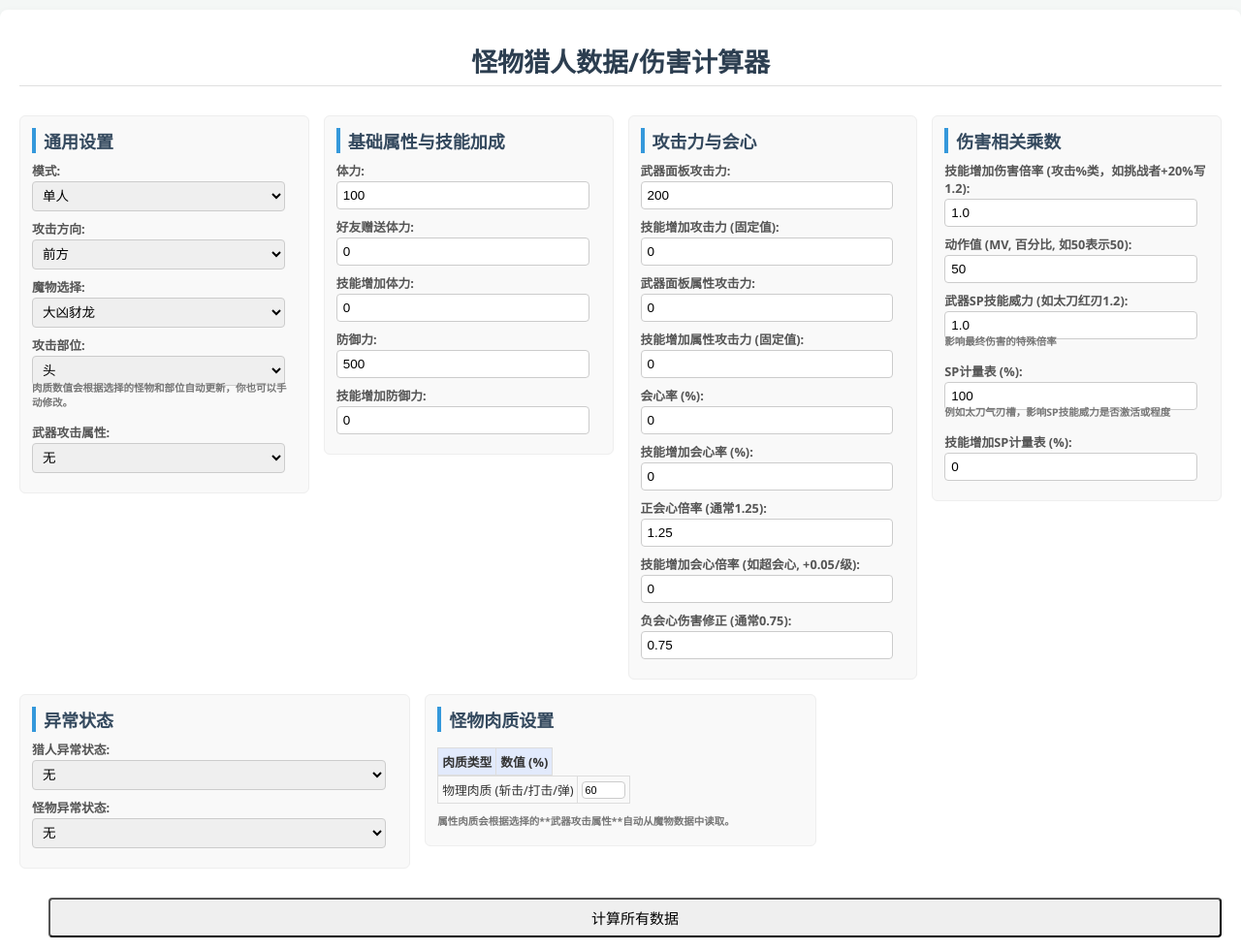
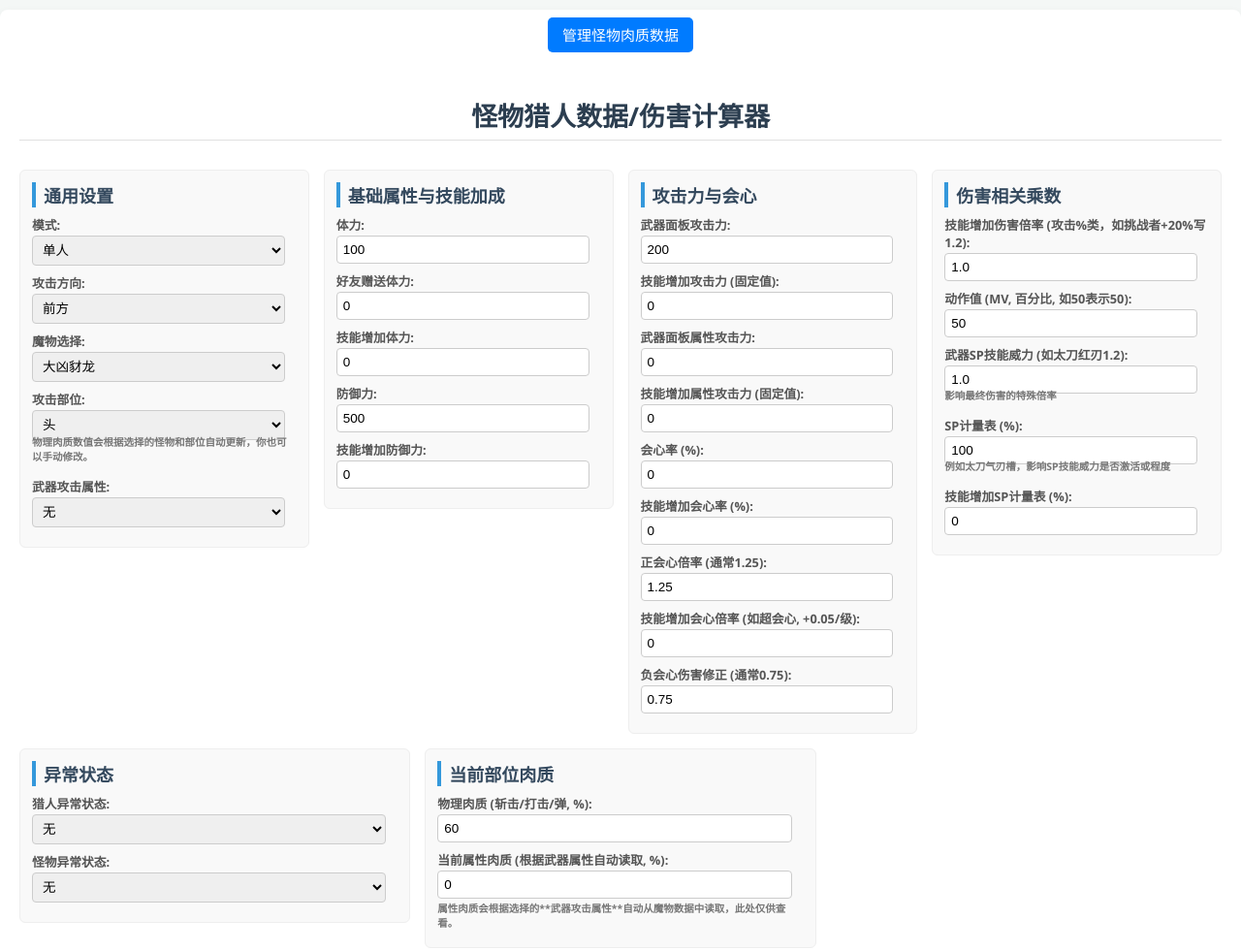
Before and after one commit to kinbak1115/MHN-Calculator, a plain HTML site: page index.html in a window 1280 px wide. Shown: the top 981 px of the page at 97% size. Drawn offline with Linux system fonts and the light colour scheme.

Commit message:
Update index.html

```diff
--- a/index.html
+++ b/index.html
@@ -181,10 +181,32 @@
         .hitzone-table tbody {
             flex-grow: 1;
         }
+
+        .nav-links {
+            width: 100%;
+            text-align: center;
+            margin-bottom: 20px;
+        }
+        .nav-links a {
+            padding: 8px 15px;
+            background-color: #007bff;
+            color: white;
+            text-decoration: none;
+            border-radius: 5px;
+            font-size: 1em;
+            transition: background-color 0.3s ease;
+        }
+        .nav-links a:hover {
+            background-color: #0056b3;
+        }
     </style>
 </head>
 <body>
     <div class="container">
+        <div class="nav-links">
+            <a href="monster_hitzones.html">管理怪物肉质数据</a>
+        </div>
+
         <h1>怪物猎人数据/伤害计算器</h1>
 
         <div class="section">
@@ -206,26 +228,13 @@
             <div class="input-group">
                 <label for="monsterSelect">魔物选择:</label>
                 <select id="monsterSelect" onchange="loadMonsterHitzones()">
-                    <option value="greatJagras">大凶豺龙</option>
                     </select>
             </div>
             <div class="input-group">
                 <label for="attackPart">攻击部位:</label>
                 <select id="attackPart" onchange="updateHitzones()">
-                    <option value="head">头</option>
-                    <option value="leftHorn">左角</option>
-                    <option value="rightHorn">右角</option>
-                    <option value="snout">吻部</option>
-                    <option value="neck">颈部</option>
-                    <option value="belly">腹部</option>
-                    <option value="back">背</option>
-                    <option value="frontLeg">前脚</option>
-                    <option value="backLeg">后脚</option>
-                    <option value="wing">翼</option>
-                    <option value="tail">尾巴</option>
-                    <option value="tailTip">尾巴尖端</option>
-                </select>
-                <span class="info-tip">肉质数值会根据选择的怪物和部位自动更新，你也可以手动修改。</span>
+                    </select>
+                <span class="info-tip">物理肉质数值会根据选择的怪物和部位自动更新，你也可以手动修改。</span>
             </div>
             <div class="input-group">
                 <label for="weaponElementType">武器攻击属性:</label>
@@ -354,22 +363,16 @@
         </div>
 
         <div class="section">
-            <h2>怪物肉质设置</h2>
-            <table class="hitzone-table">
-                <thead>
-                    <tr>
-                        <th>肉质类型</th>
-                        <th>数值 (%)</th>
-                    </tr>
-                </thead>
-                <tbody>
-                    <tr>
-                        <td>物理肉质 (斩击/打击/弹)</td>
-                        <td><input type="number" id="hitzoneRaw" value="45" min="0" max="100"></td>
-                    </tr>
-                    </tbody>
-            </table>
-            <span class="info-tip" style="margin-top: 10px;">属性肉质会根据选择的**武器攻击属性**自动从魔物数据中读取。</span>
+            <h2>当前部位肉质</h2>
+            <div class="input-group">
+                <label for="hitzoneRaw">物理肉质 (斩击/打击/弹, %):</label>
+                <input type="number" id="hitzoneRaw" value="45" min="0" max="100">
+            </div>
+            <div class="input-group">
+                <label for="hitzoneElementDisplay">当前属性肉质 (根据武器属性自动读取, %):</label>
+                <input type="text" id="hitzoneElementDisplay" value="0" readonly>
+            </div>
+            <span class="info-tip">属性肉质会根据选择的**武器攻击属性**自动从魔物数据中读取，此处仅供查看。</span>
         </div>
 
         <button onclick="calculateData()">计算所有数据</button>
@@ -387,56 +390,125 @@
     </div>
 
     <script>
-        // 魔物肉质数据 (示例：大凶豺龙)
-        // 注意：这里的肉质数据仅为示例，你需要根据实际游戏数据进行填充
-        // 每个部位需要包含所有属性的肉质
-        const MONSTER_HITZONES = {
+        // 默认的怪物肉质数据，如果localStorage中没有，则使用此数据初始化
+        const DEFAULT_MONSTER_HITZONES = {
             'greatJagras': {
-                'head': { raw: 60, fire: 20, water: 0, thunder: 30, ice: 0, dragon: 0 },
-                'leftHorn': { raw: 30, fire: 10, water: 0, thunder: 20, ice: 0, dragon: 0 },
-                'rightHorn': { raw: 30, fire: 10, water: 0, thunder: 20, ice: 0, dragon: 0 },
-                'snout': { raw: 45, fire: 15, water: 0, thunder: 25, ice: 0, dragon: 0 },
-                'neck': { raw: 40, fire: 10, water: 0, thunder: 20, ice: 0, dragon: 0 },
-                'belly': { raw: 80, fire: 30, water: 0, thunder: 40, ice: 0, dragon: 0 }, // 膨胀的肚子是弱点
-                'back': { raw: 25, fire: 5, water: 0, thunder: 10, ice: 0, dragon: 0 },
-                'frontLeg': { raw: 40, fire: 10, water: 0, thunder: 15, ice: 0, dragon: 0 },
-                'backLeg': { raw: 35, fire: 5, water: 0, thunder: 10, ice: 0, dragon: 0 },
-                'wing': { raw: 20, fire: 0, water: 0, thunder: 5, ice: 0, dragon: 0 },
-                'tail': { raw: 25, fire: 5, water: 0, thunder: 10, ice: 0, dragon: 0 },
-                'tailTip': { raw: 30, fire: 10, water: 0, thunder: 15, ice: 0, dragon: 0 },
-            }
-            // 以后可以在这里添加更多魔物的肉质数据
-            /*
-            'anotherMonster': {
-                'head': { raw: 50, fire: 10, water: 15, thunder: 5, ice: 20, dragon: 0 },
-                // ...更多部位
-            }
-            */
+                name: '大凶豺龙',
+                parts: {
+                    'head': { name: '头', raw: 60, fire: 20, water: 0, thunder: 30, ice: 0, dragon: 0 },
+                    'belly': { name: '腹部', raw: 80, fire: 30, water: 0, thunder: 40, ice: 0, dragon: 0 }, // 膨胀的肚子是弱点
+                    'neck': { name: '颈部', raw: 40, fire: 10, water: 0, thunder: 20, ice: 0, dragon: 0 },
+                    'frontLeg': { name: '前脚', raw: 40, fire: 10, water: 0, thunder: 15, ice: 0, dragon: 0 },
+                    'backLeg': { name: '后脚', raw: 35, fire: 5, water: 0, thunder: 10, ice: 0, dragon: 0 },
+                    'tail': { name: '尾巴', raw: 25, fire: 5, water: 0, thunder: 10, ice: 0, dragon: 0 },
+                    // 示例：可以添加更多部位，或者根据用户需要定义
+                }
+            },
+            // 更多魔物可以在monster_hitzones.html中添加
         };
 
-        // 页面加载时初始化肉质
+        let monsterHitzonesData = {}; // 全局变量，用于存储从localStorage加载的数据
+
         document.addEventListener('DOMContentLoaded', () => {
-            loadMonsterHitzones();
+            loadMonsterData();
+            populateMonsterSelect();
+            // 确保在页面加载时选中第一个怪物，并加载其肉质
+            const monsterSelect = document.getElementById('monsterSelect');
+            if (monsterSelect.options.length > 0) {
+                monsterSelect.value = monsterSelect.options[0].value;
+                loadMonsterHitzones();
+            } else {
+                // 如果没有怪物数据，清空部位选择和肉质显示
+                document.getElementById('attackPart').innerHTML = '<option value="">无部位可选</option>';
+                document.getElementById('hitzoneRaw').value = 0;
+                document.getElementById('hitzoneElementDisplay').value = 0;
+            }
         });
 
-        // 根据选择的怪物和部位更新肉质数值
-        // 由于移除了属性肉质输入框，此函数只更新物理肉质
-        function loadMonsterHitzones() {
-            const monster = document.getElementById('monsterSelect').value;
-            const part = document.getElementById('attackPart').value;
-
-            if (MONSTER_HITZONES[monster] && MONSTER_HITZONES[monster][part]) {
-                const hitzones = MONSTER_HITZONES[monster][part];
-                document.getElementById('hitzoneRaw').value = hitzones.raw;
-                // 属性肉质不再在此处更新输入框，而是直接在 calculateData 中读取
+        // 从 localStorage 加载怪物数据，如果不存在则使用默认数据并保存
+        function loadMonsterData() {
+            const storedData = localStorage.getItem('monsterHitzonesData');
+            if (storedData) {
+                monsterHitzonesData = JSON.parse(storedData);
             } else {
-                document.getElementById('hitzoneRaw').value = 0;
+                monsterHitzonesData = DEFAULT_MONSTER_HITZONES;
+                saveMonsterData(); // 保存默认数据
             }
         }
 
+        // 保存怪物数据到 localStorage
+        function saveMonsterData() {
+            localStorage.setItem('monsterHitzonesData', JSON.stringify(monsterHitzonesData));
+        }
+
+        // 填充魔物选择下拉菜单
+        function populateMonsterSelect() {
+            const monsterSelect = document.getElementById('monsterSelect');
+            monsterSelect.innerHTML = ''; // 清空现有选项
+
+            for (const key in monsterHitzonesData) {
+                const monster = monsterHitzonesData[key];
+                const option = document.createElement('option');
+                option.value = key;
+                option.textContent = monster.name;
+                monsterSelect.appendChild(option);
+            }
+        }
+
+        // 根据选择的怪物更新部位选择和肉质数值
+        function loadMonsterHitzones() {
+            const monsterKey = document.getElementById('monsterSelect').value;
+            const attackPartSelect = document.getElementById('attackPart');
+            attackPartSelect.innerHTML = ''; // 清空现有部位选项
+
+            if (monsterHitzonesData[monsterKey]) {
+                const monster = monsterHitzonesData[monsterKey];
+                for (const partKey in monster.parts) {
+                    const part = monster.parts[partKey];
+                    const option = document.createElement('option');
+                    option.value = partKey;
+                    option.textContent = part.name;
+                    attackPartSelect.appendChild(option);
+                }
+                // 默认选择第一个部位
+                if (attackPartSelect.options.length > 0) {
+                    attackPartSelect.value = attackPartSelect.options[0].value;
+                }
+            } else {
+                 // 如果没有怪物数据，清空部位选择和肉质显示
+                document.getElementById('attackPart').innerHTML = '<option value="">无部位可选</option>';
+            }
+            updateHitzones(); // 更新肉质显示
+        }
+
+        // 更新物理肉质输入框和属性肉质显示
         function updateHitzones() {
-            loadMonsterHitzones(); // 当攻击部位改变时，重新加载肉质
+            const monsterKey = document.getElementById('monsterSelect').value;
+            const partKey = document.getElementById('attackPart').value;
+            const weaponElementType = document.getElementById('weaponElementType').value;
+
+            const hitzoneRawInput = document.getElementById('hitzoneRaw');
+            const hitzoneElementDisplay = document.getElementById('hitzoneElementDisplay');
+
+            if (monsterHitzonesData[monsterKey] && monsterHitzonesData[monsterKey].parts[partKey]) {
+                const hitzones = monsterHitzonesData[monsterKey].parts[partKey];
+                hitzoneRawInput.value = hitzones.raw;
+
+                // 根据武器属性显示对应的属性肉质
+                if (weaponElementType !== 'none' && hitzones[weaponElementType] !== undefined) {
+                    hitzoneElementDisplay.value = hitzones[weaponElementType];
+                } else {
+                    hitzoneElementDisplay.value = 0;
+                }
+            } else {
+                hitzoneRawInput.value = 0;
+                hitzoneElementDisplay.value = 0;
+            }
         }
+
+        // 当武器属性改变时也需要更新属性肉质显示
+        document.getElementById('weaponElementType').addEventListener('change', updateHitzones);
+
 
         function calculateData() {
             // --- 获取基础属性和技能加成 ---
@@ -470,16 +542,16 @@
             // --- 怪物/环境信息 ---
             const gameMode = document.getElementById('gameMode').value; // 单人/团队
             const attackDirection = document.getElementById('attackDirection').value; // 前方/后方
-            const monsterSelect = document.getElementById('monsterSelect').value;
-            const attackPart = document.getElementById('attackPart').value;
+            const monsterKey = document.getElementById('monsterSelect').value;
+            const partKey = document.getElementById('attackPart').value;
             const weaponElementType = document.getElementById('weaponElementType').value; // 武器攻击属性
 
             const hitzoneRaw = parseFloat(document.getElementById('hitzoneRaw').value) / 100;
 
             // 根据选择的武器属性，从魔物肉质数据中获取对应的属性肉质
             let hitzoneElement = 0;
-            if (weaponElementType !== 'none' && MONSTER_HITZONES[monsterSelect] && MONSTER_HITZONES[monsterSelect][attackPart]) {
-                hitzoneElement = MONSTER_HITZONES[monsterSelect][attackPart][weaponElementType] / 100;
+            if (weaponElementType !== 'none' && monsterHitzonesData[monsterKey] && monsterHitzonesData[monsterKey].parts[partKey]) {
+                hitzoneElement = monsterHitzonesData[monsterKey].parts[partKey][weaponElementType] / 100;
             }
 
             // --- 异常状态 ---
@@ -530,10 +602,9 @@
             let finalElementDamage = 0;
             if (weaponElementType !== 'none') { // 只有当选择了非“无”属性时才计算属性伤害
                 // 武器面板属性通常要除以10 (MHW/IB标准) + 技能增加属性
-                // 假设技能增加属性也除10，需根据游戏机制确认
                 let effectiveElementAttack = (baseWeaponElementAttack / 10) + (skillElementAttackBonus / 10);
 
-                // 属性斩味修正 (这里假设属性斩味修正为1.0，如果需要，请在HTML中添加相关输入并在此处引入)
+                // 属性斩味修正 (这里假设属性斩味修正为1.0)
                 effectiveElementAttack *= 1.0;
 
                 // 应用属性肉质
```
